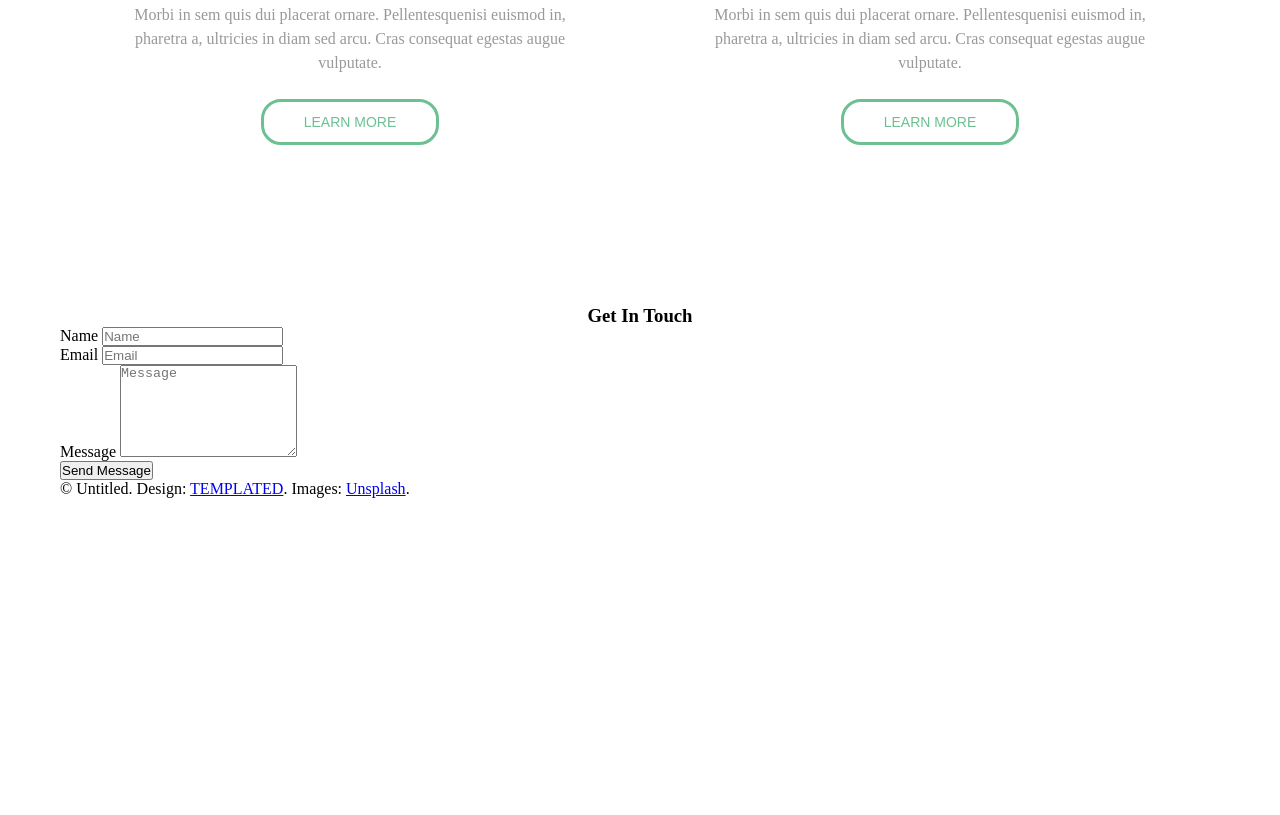
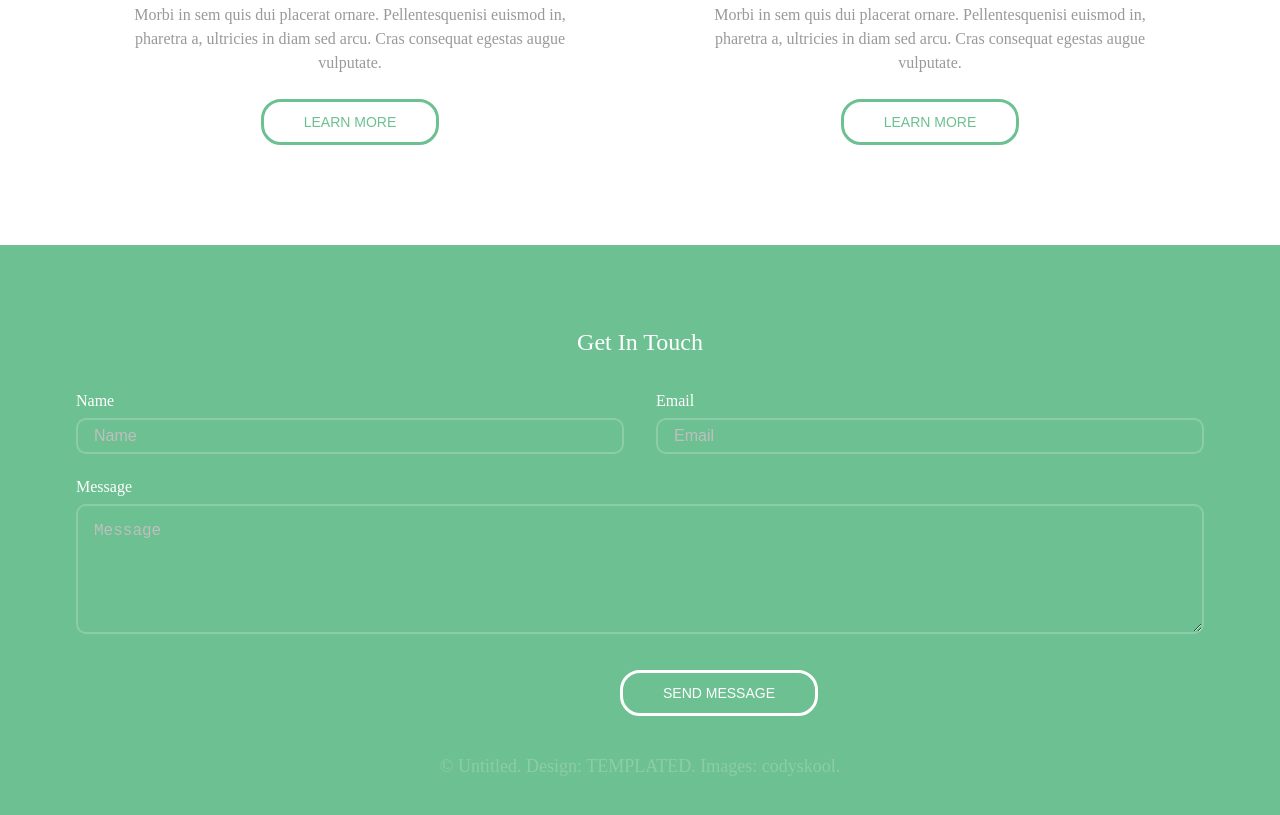
Before and after one commit to abdelrahman-gad/web-full-stack-class_a, a plain HTML site: page css/projects/P1_projection/index.html in a window 1280 px wide. Shown: the part 1109-1924 px from the top of the page. Before the commit the page ends 1667 px from the top, so only its background shows below. Drawn offline with Linux system fonts and the light colour scheme.

Commit message:
footer|contact form

```diff
--- a/css/projects/P1_projection/assets/css/main.css
+++ b/css/projects/P1_projection/assets/css/main.css
@@ -16,7 +16,7 @@
 }
 
 .container{
-    padding: 60px;
+    padding: 100px;
 }
 /* header  */
 header{
--- a/css/projects/P1_projection/assets/css/style.css
+++ b/css/projects/P1_projection/assets/css/style.css
@@ -3,6 +3,7 @@
     --white:#fff;
     --green:#6cc091;
     --lightBlack:rgba(255,255,255,0.2);
+    --lightGreen:#8dcca9;
 }
 
 /* utilities */
@@ -32,12 +33,15 @@
 }
 .btn:hover{
     background-color:rgba(108, 192, 145, 0.2);
-     cursor: pointer;
+    cursor: pointer;
 }
 .rounded-circle{
     border-radius:50%;
 }
-
+.half{
+    width: 50%;
+    float: left;
+}
 
 
 /* boot */
@@ -162,5 +166,63 @@ h1.hero{
 /* end services */
 
 /* start contact */
+ .contact{
+     background:var(--green);
+ }
+ .contact h3{
+  color: white;
+  font-weight: 200;
+  font-size: 24px;
+  margin: 24px auto;
+ }
+ .contact .field{
+     padding: 12px 16px;
+ }
+.contact .field label{
+    color: white;
+    margin-bottom: 8px;
+    display: block;
+}
+
+.contact .field input , .contact .field textarea{
+    width: 100%;
+    height: 30px;
+    color: var(--lightGreen);
+    background:var(--green) ;
+    border-radius: 10px;
+    border: 2px solid var(--lightGreen);
+    padding: 16px 16px;
+}
+.contact .field input::placeholder , .contact .field textarea::placeholder{
+    color:#bfbfbf ;
+    font-size: 16px;
+}
+
+.contact .field textarea {
+    height: 130px;
+}
+
+.btnc{  /* btnc =btncontact*/
+ border: 3px solid white;
+ color: white;
+ margin: 20px 0 40px 560px;
+
+}
+ .btnc:hover{
+    background-color:rgba(179, 199, 188, 0.5);
+}
+.copyright{
+ color: var(--lightGreen);
+ font-size: 18px;
+}
+.copyright a{
+    color: var(--lightGreen);
+    text-decoration: none;
+}
+
+.copyright a:hover{
+    color: white;
+    text-decoration: none;
+}
 
 /* end contact  */
--- a/css/projects/P1_projection/index.html
+++ b/css/projects/P1_projection/index.html
@@ -101,13 +101,13 @@
                 </div>
                 <div class="field">
                     <label for="message">Message</label>
-                    <textarea name="message" id="message" rows="6" placeholder="Message"></textarea>
+                    <textarea name="message" id="message" rows="24" placeholder="Message"></textarea>
                 </div>
-                <input value="Send Message" class="button alt" type="submit">
+                <input value="Send Message" class="btn btnc" type="submit">
             </form>
-            <div class="copyright">
-               &copy; Untitled. Design: <a href="https://templated.co">TEMPLATED</a>. Images: <a href="https://unsplash.com">Unsplash</a>.
-            </div>
+            <div class="copyright text-center">
+               &copy; Untitled. Design: <a href="https://templated.co">TEMPLATED</a>. Images: <a href="https://unsplash.com">codyskool</a>.
+           </div>
           </div>
         </section>
     </footer>
```
